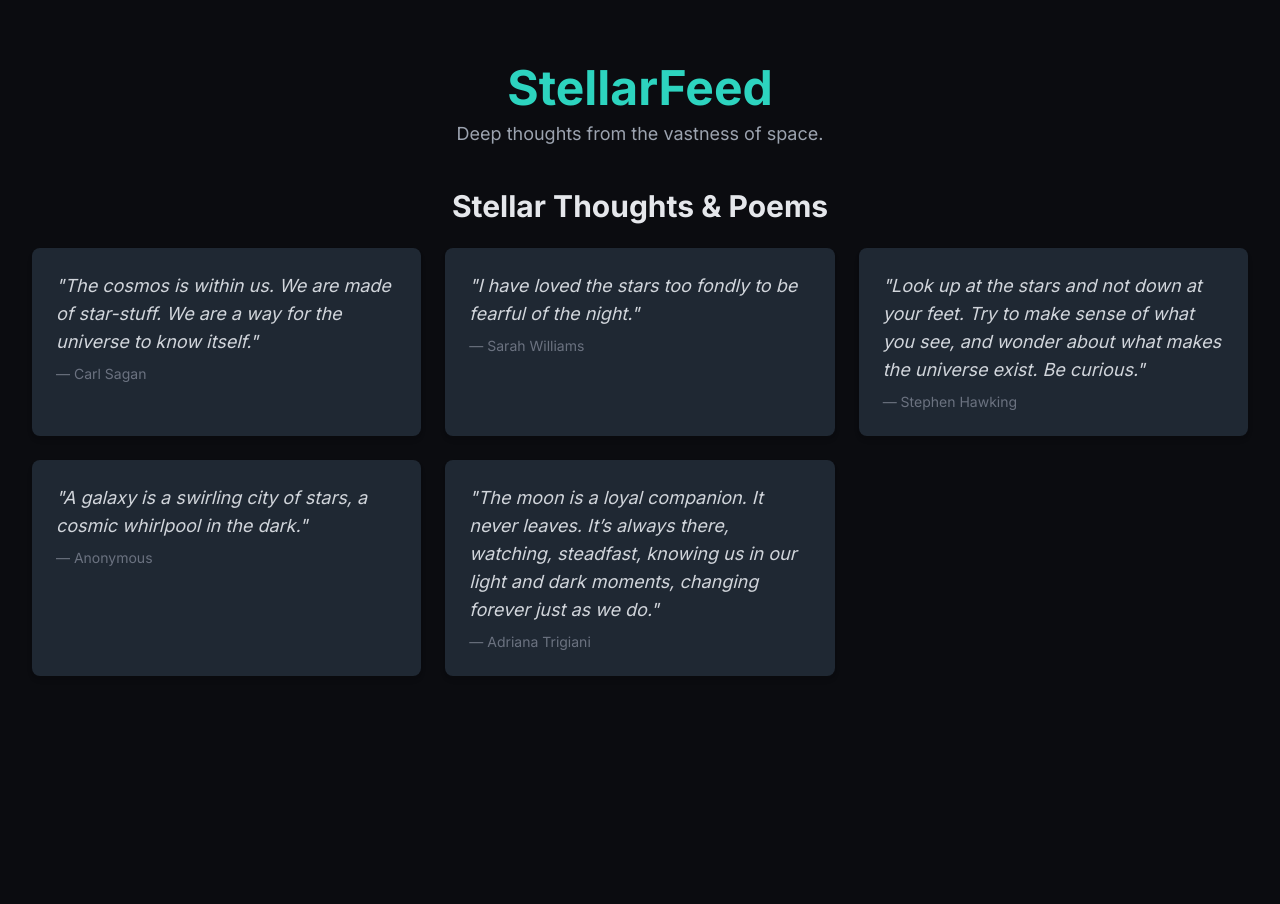
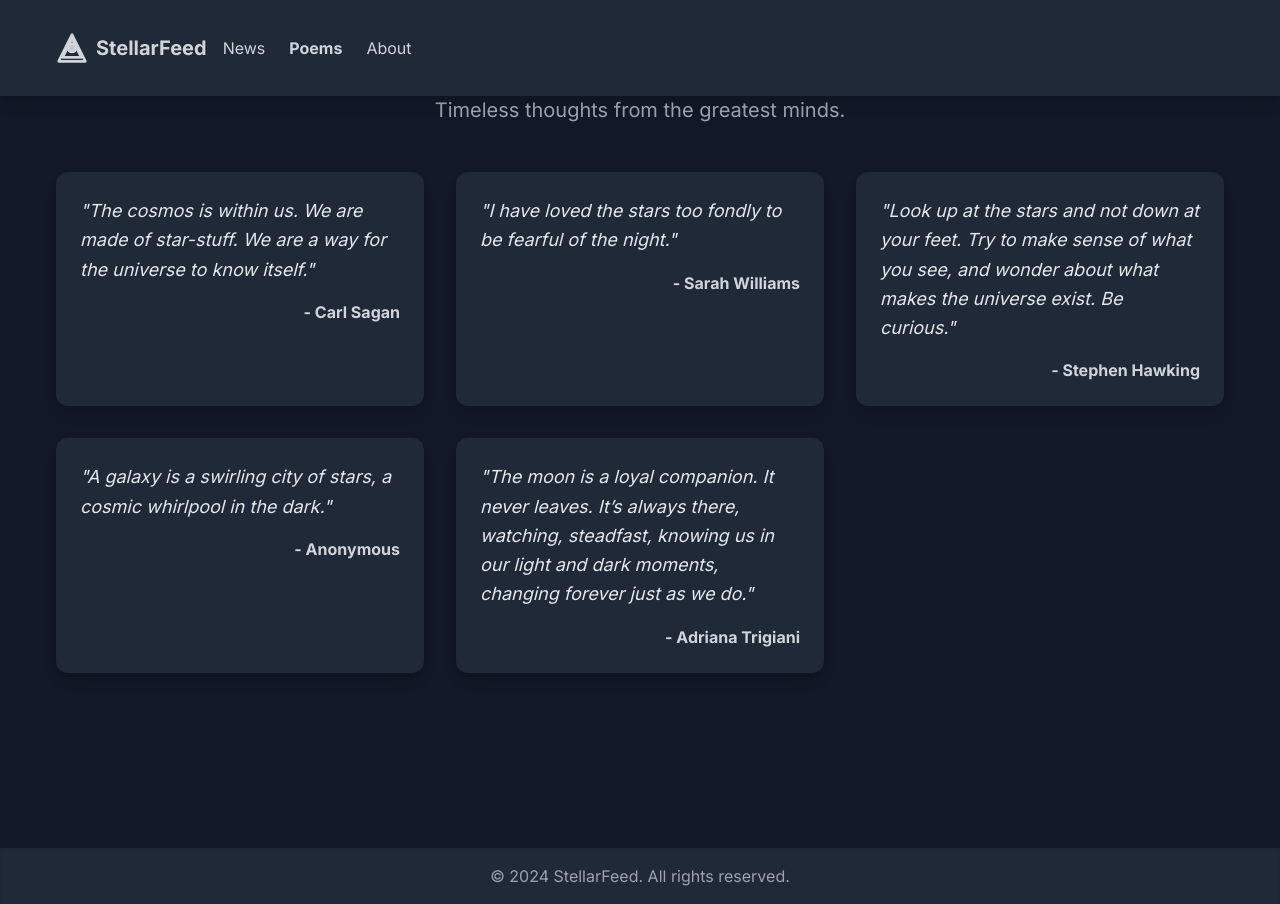
Before and after one commit to mpoojaverma/StellarFeed, a Flask app: page /poems in a window 1280 px wide. Before the commit the page ends 676 px from the top, so only its background shows below. Run offline with Flask 2, Linux system fonts and the light colour scheme; some libraries are stand-ins or nearby versions.

Commit message:
Update poems.html

```diff
--- a/templates/poems.html
+++ b/templates/poems.html
@@ -3,59 +3,85 @@
 <head>
     <meta charset="UTF-8">
     <meta name="viewport" content="width=device-width, initial-scale=1.0">
-    <title>Stellar Poems - StellarFeed</title>
-    <!-- Use Tailwind CSS for a clean and responsive design -->
-    <script src="https://cdn.tailwindcss.com"></script>
-    <!-- Use Inter font from Google Fonts -->
-    <link rel="preconnect" href="https://fonts.googleapis.com">
-    <link rel="preconnect" href="https://fonts.gstatic.com" crossorigin>
-    <link href="https://fonts.googleapis.com/css2?family=Inter:wght@400;500;700&display=swap" rel="stylesheet">
+    <title>Cosmic Poems - StellarFeed</title>
+    <link href="https://cdnjs.cloudflare.com/ajax/libs/tailwindcss/2.2.19/tailwind.min.css" rel="stylesheet">
     <style>
+        @import url('https://fonts.googleapis.com/css2?family=Inter:wght@400;700&display=swap');
         body {
             font-family: 'Inter', sans-serif;
-            background-color: #0b0c10;
+            background-color: #0d1117;
             color: #c5c6c7;
         }
         .container {
             max-width: 1200px;
-        }
-        .card {
-            background-color: #1f2833;
-            box-shadow: 0 4px 6px -1px rgba(0, 0, 0, 0.1), 0 2px 4px -1px rgba(0, 0, 0, 0.06);
-            transition: transform 0.2s;
-        }
-        .card:hover {
-            transform: translateY(-5px);
+            margin: 0 auto;
+            padding: 1rem;
         }
     </style>
 </head>
-<body class="p-4 md:p-8">
-    <div class="container mx-auto">
-        <header class="text-center my-8">
-            <a href="/" class="text-teal-400 hover:underline">
-                <h1 class="text-4xl md:text-5xl font-bold">StellarFeed</h1>
-            </a>
-            <p class="text-md md:text-lg mt-2 text-gray-400">Deep thoughts from the vastness of space.</p>
-        </header>
+<body class="bg-gray-900 text-gray-300">
+    <!-- Navigation Bar -->
+    <nav class="bg-gray-800 p-4 shadow-lg fixed w-full z-10">
+        <div class="container flex justify-between items-center">
+            <div class="flex items-center space-x-4">
+                <div class="flex items-center justify-center space-x-2">
+                    <svg xmlns="http://www.w3.org/2000/svg" width="32" height="32" viewBox="0 0 24 24" fill="none" stroke="currentColor" stroke-width="2" stroke-linecap="round" stroke-linejoin="round" class="text-teal-400">
+                        <path d="M12 2L2 22h20L12 2z" />
+                        <path d="M12 5L5 19h14L12 5z" />
+                        <circle cx="12" cy="12" r="3" fill="#c5c6c7"/>
+                    </svg>
+                    <a href="/" class="text-xl font-bold text-teal-400 hover:text-teal-200 transition-colors duration-300">StellarFeed</a>
+                </div>
+                <div class="hidden md:flex space-x-6">
+                    <a href="/news" class="text-gray-300 hover:text-teal-400 transition-colors duration-300">News</a>
+                    <a href="/poems" class="text-gray-300 hover:text-teal-400 transition-colors duration-300 font-bold">Poems</a>
+                    <a href="/about" class="text-gray-300 hover:text-teal-400 transition-colors duration-300">About</a>
+                </div>
+            </div>
+            <div class="md:hidden">
+                <button id="menu-button" class="text-gray-300 hover:text-teal-400 focus:outline-none">
+                    <svg xmlns="http://www.w3.org/2000/svg" class="h-6 w-6" fill="none" viewBox="0 0 24 24" stroke="currentColor">
+                        <path stroke-linecap="round" stroke-linejoin="round" stroke-width="2" d="M4 6h16M4 12h16M4 18h16" />
+                    </svg>
+                </button>
+            </div>
+        </div>
+        <div id="mobile-menu" class="md:hidden hidden bg-gray-800 text-center transition-all duration-300 ease-in-out">
+            <a href="/news" class="block py-2 text-gray-300 hover:bg-gray-700 transition-colors duration-300">News</a>
+            <a href="/poems" class="block py-2 text-gray-300 hover:bg-gray-700 transition-colors duration-300">Poems</a>
+            <a href="/about" class="block py-2 text-gray-300 hover:bg-gray-700 transition-colors duration-300">About</a>
+        </div>
+    </nav>
+    <main class="pt-24 container min-h-screen">
+        <h1 class="text-4xl font-extrabold text-center mb-10 text-transparent bg-clip-text bg-gradient-to-r from-teal-400 to-cyan-500">
+            Cosmic Poems
+        </h1>
+        <p class="text-xl text-center mb-12 text-gray-400">Timeless thoughts from the greatest minds.</p>
+        <div class="grid md:grid-cols-2 lg:grid-cols-3 gap-8">
+            {% for poem in poems %}
+            <div class="p-6 bg-gray-800 rounded-xl shadow-lg flex flex-col justify-between">
+                <div>
+                    <p class="text-lg italic text-gray-200 leading-relaxed">"{{ poem.text }}"</p>
+                    <p class="mt-4 text-right font-semibold text-teal-400">- {{ poem.author }}</p>
+                </div>
+            </div>
+            {% endfor %}
+        </div>
+    </main>
+    <!-- Footer -->
+    <footer class="bg-gray-800 p-4 text-center mt-12 shadow-inner">
+        <p class="text-gray-400">&copy; 2024 StellarFeed. All rights reserved.</p>
+    </footer>
 
-        <!-- Stellar Poems Section -->
-        <section class="my-10">
-            <h2 class="text-3xl font-bold text-gray-200 mb-6 text-center">Stellar Thoughts & Poems</h2>
-            <div class="grid grid-cols-1 md:grid-cols-2 lg:grid-cols-3 gap-6">
-                {% if poems %}
-                    {% for poem in poems %}
-                    <div class="card rounded-lg p-6">
-                        <p class="text-lg italic text-gray-300">"{{ poem.text }}"</p>
-                        <p class="text-sm text-gray-500 mt-2">— {{ poem.author }}</p>
-                    </div>
-                    {% endfor %}
-                {% else %}
-                    <p class="text-gray-400 text-center col-span-full">
-                        No poems found. Check the data/poems.json file.
-                    </p>
-                {% endif %}
-            </div>
-        </section>
-    </div>
+    <script>
+        document.getElementById('menu-button').addEventListener('click', function() {
+            const menu = document.getElementById('mobile-menu');
+            if (menu.classList.contains('hidden')) {
+                menu.classList.remove('hidden');
+            } else {
+                menu.classList.add('hidden');
+            }
+        });
+    </script>
 </body>
 </html>
```
